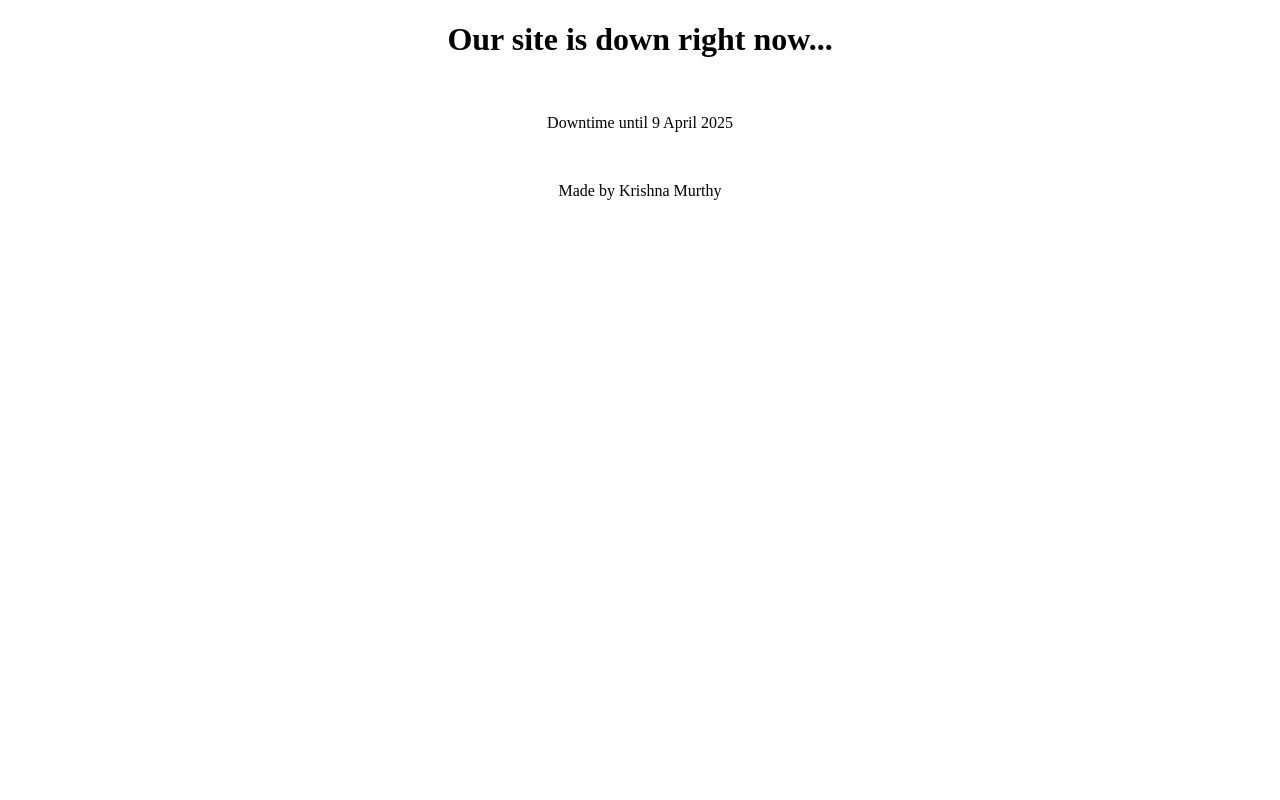
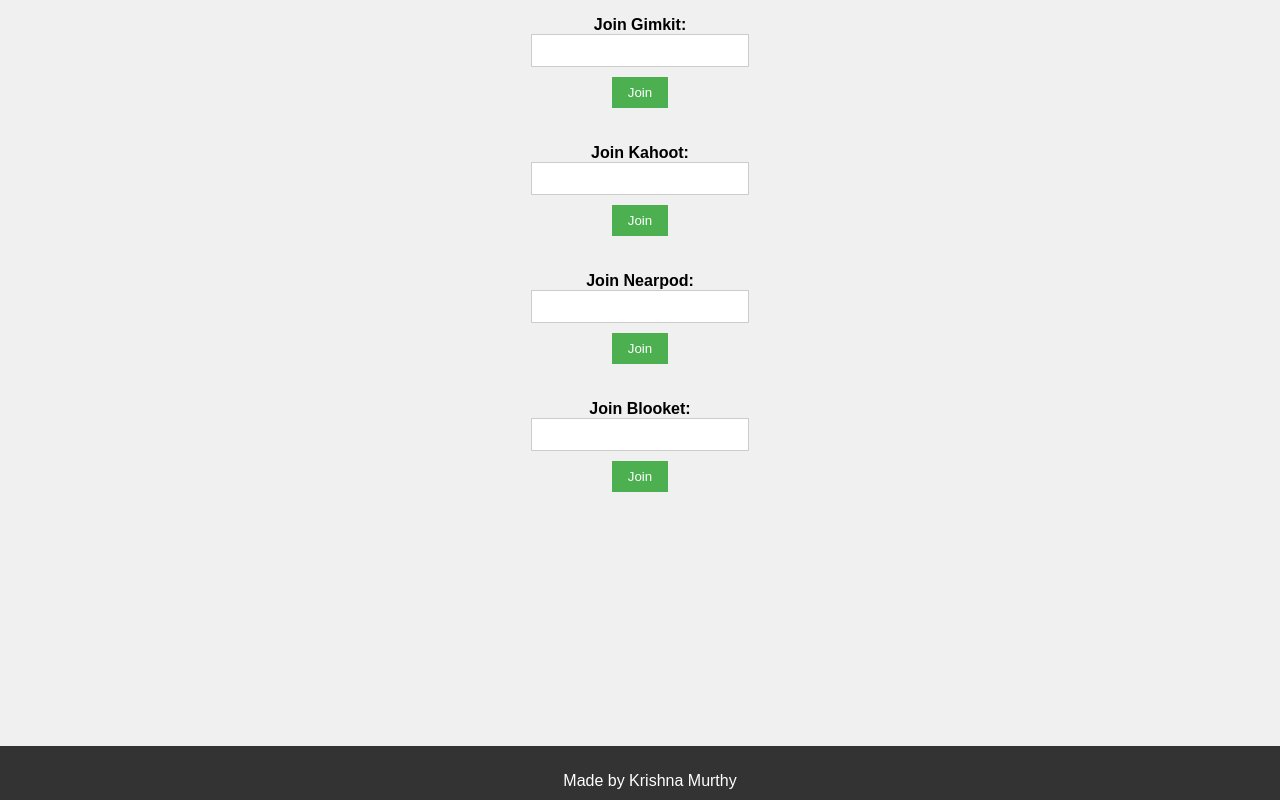
Before and after one commit to iwillbemicrosoftceo/betterHomepage, a plain HTML site: page index.html in a window 1280 px wide. Drawn offline with Linux system fonts and the light colour scheme.

Commit message:
finally back up

```diff
--- a/index.html
+++ b/index.html
@@ -1,11 +1,73 @@
-<!doctype html>
-<html>
+<!DOCTYPE html>
+<html lang="en">
 <head>
-<title>Better Homepage</title>
+    <meta charset="UTF-8">
+    <meta name="viewport" content="width=device-width, initial-scale=1.0">
+    <title>Better Homepage</title>
+    <style>
+        body {
+            background-color: #f0f0f0;
+            display: flex;
+            flex-direction: column;
+            align-items: center;
+            font-family: sans-serif;
+            min-height: 100vh;
+            margin: 0;
+            position: relative; /* Needed for absolute positioning of the footer */
+        }
+
+        label {
+            font-weight: bold;
+            margin-bottom: 5px;
+        }
+
+        input {
+            padding: 8px;
+            border: 1px solid #ccc;
+            width: 200px;
+            margin-bottom: 10px;
+        }
+
+        button {
+            padding: 8px 16px;
+            background-color: #4CAF50;
+            color: white;
+            border: none;
+            margin-bottom: 20px;
+        }
+
+        p {
+            margin-bottom: 0px;
+        }
+
+        footer {
+            background-color: #333;
+            color: white;
+            text-align: center;
+            padding: 10px;
+            width: 100%;
+            position: fixed; /* Make the footer fixed */
+            bottom: 0; /* Stick it to the bottom */
+            left: 0; /* Align it to the left */
+        }
+    </style>
 </head>
 <body>
-  <center>
-    <h1>Our site is down right now...</h1><br /><p></p>Downtime until 9 April 2025</p><br /><p>Made by Krishna Murthy</p>
-  </center>
+    <p><label for="gim">Join Gimkit:</label></p>
+    <input type="text" name="gim" id="gim">
+    <button id="gimjoin">Join</button>
+    <p><label for="koot">Join Kahoot:</label></p>
+    <input type="text" name="koot" id="koot">
+    <button id="kootjoin">Join</button>
+    <p><label for="near">Join Nearpod:</label></p>
+    <input type="text" name="near" id="near">
+    <button id="nearjoin">Join</button>
+    <p><label for="blook">Join Blooket:</label></p>
+    <input type="text" name="blook" id="blook">
+    <button id="blookjoin">Join</button>
+    <footer>
+        <p>Made by Krishna Murthy</p>
+    </footer>
+    <script src="script.js"></script>
 </body>
 </html>
--- /dev/null
+++ b/script.js
@@ -0,0 +1,35 @@
+const gimjoin = document.getElementById("gimjoin");
+const gim = document.getElementById("gim");
+const koot = document.getElementById("koot");
+const kootjoin = document.getElementById("kootjoin");
+const near = document.getElementById("near");
+const nearjoin = document.getElementById("nearjoin");
+const blook = document.getElementById("blook");
+const blookjoin = document.getElementById("blookjoin");
+
+
+function hasLettersRegex(str) {
+return /[a-zA-Z]/.test(str);
+}
+
+gimjoin.addEventListener("click", () => {
+    if(gim.value.length > 6 || hasLettersRegex(gim.value) == true) alert("The join code you have entered is false.")
+    else window.open(`https://www.gimkit.com/join?gc=${gim.value}`)
+
+})
+
+kootjoin.addEventListener("click", () => {
+    if(koot.value.length != 7 || hasLettersRegex(koot.value) == true) alert("The join code you have entered is false.")
+    else window.open(`https://kahoot.it/?pin=${koot.value}`)
+
+})
+
+nearjoin.addEventListener("click", () => {
+    if(near.value.length != 5) alert("The join code you have entered is false.")
+    else window.open(`https://app.nearpod.com/?pin=${near.value}`)
+})
+
+blookjoin.addEventListener("click", () => {
+    if(blook.value.length != 7 || hasLettersRegex(blook.value) == true) alert("The join code you have entered is false.")
+    else window.open(`https://play.blooket.com/play?id=${blook.value}`)
+})
```
